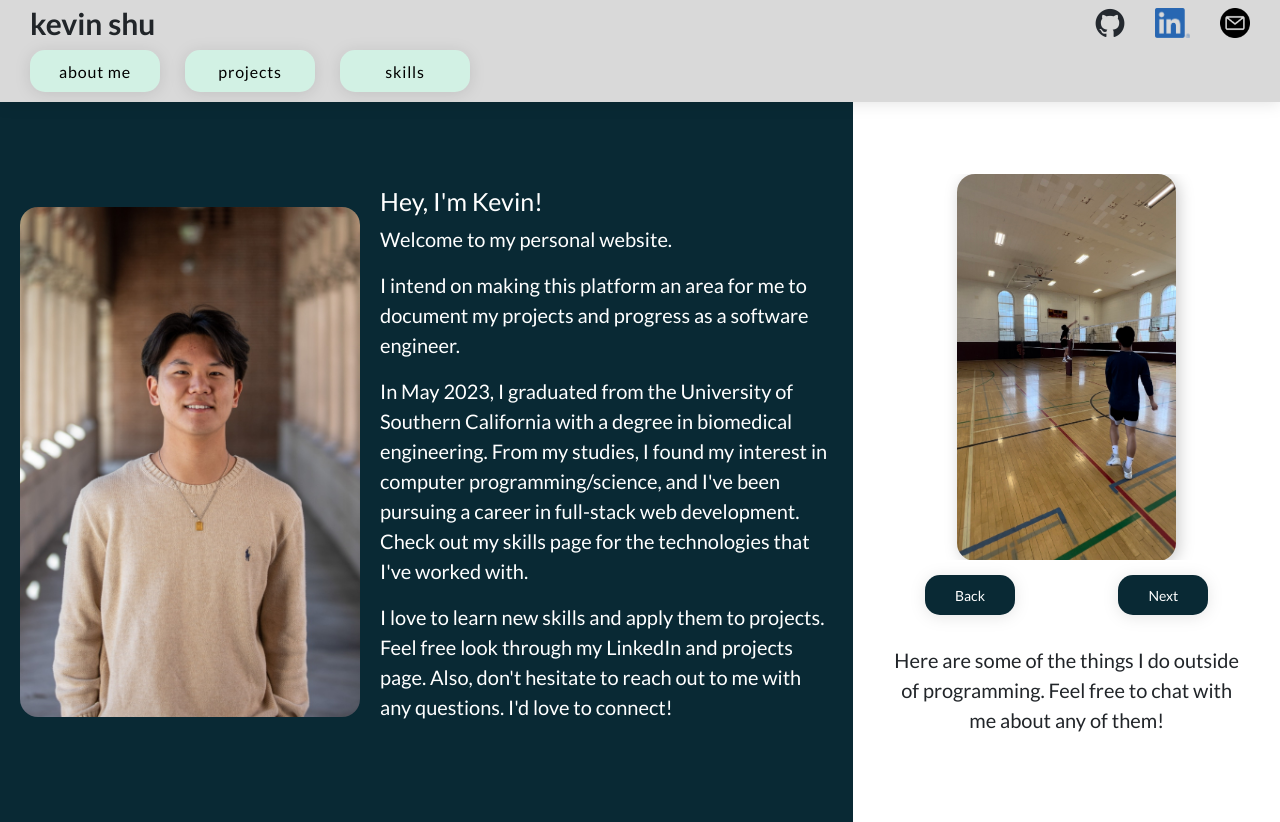
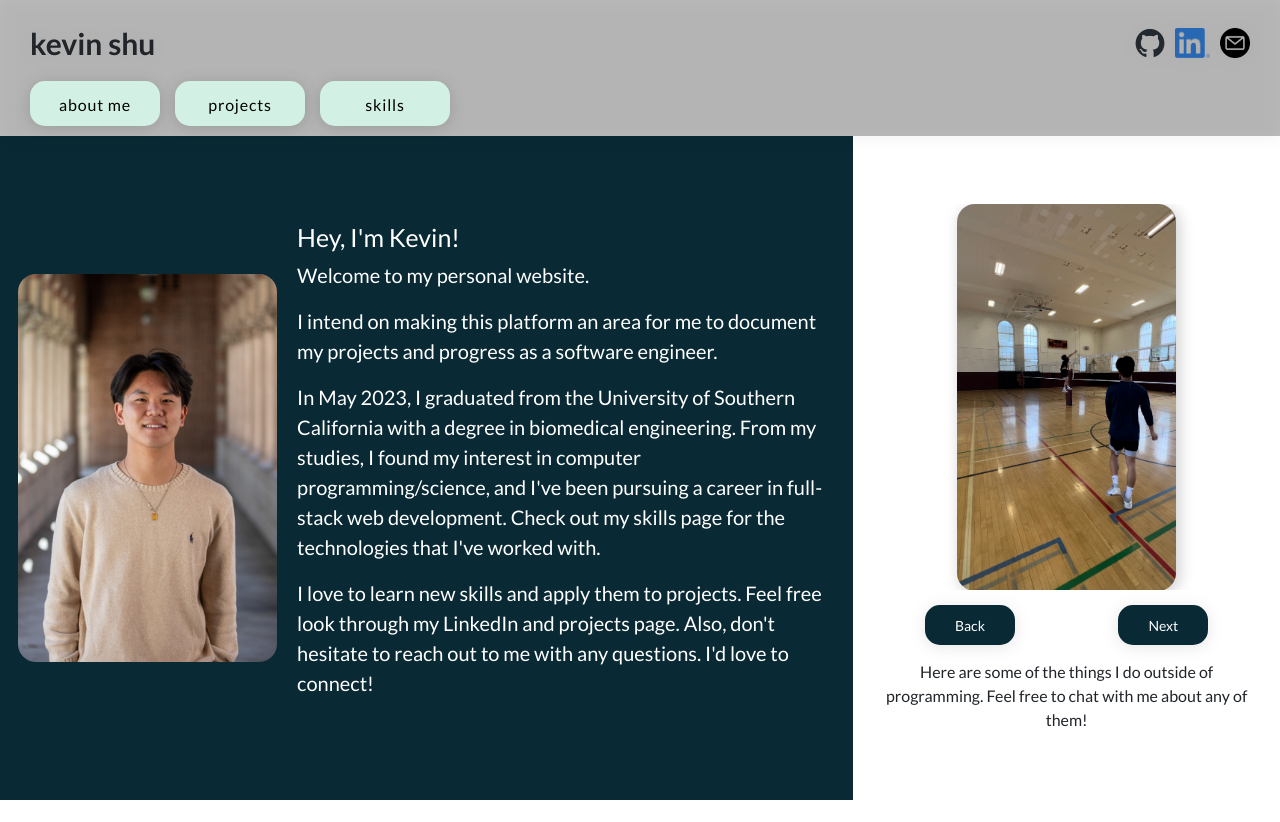
Before and after one commit to kyshu11027/portfolio, a React (Vite) app: page / in a window 1280 px wide. After the commit the page ends 800 px from the top, so only its background shows below. Built offline with nearby package versions, Linux system fonts and the light colour scheme; the HTML template or start-up script is replaced by a standard one.

Commit message:
improved styling

```diff
--- a/src/App.css
+++ b/src/App.css
@@ -0,0 +1,10 @@
+.app-container {
+  display: flex;
+  flex-direction: column;
+  height: 100vh;
+}
+
+.page-body {
+  flex: 1;
+  overflow-y: auto;
+}
--- a/src/App.jsx
+++ b/src/App.jsx
@@ -1,4 +1,3 @@
-import { useState } from "react";
 import AboutMe from "./components/AboutMe";
 import Navbar from "./components/Navbar";
 import "./App.css";
@@ -8,14 +7,17 @@ import Skills from "./components/Skills";
 
 function App() {
   return (
-    <>
+    <div className="app-container container-fluid">
       <Navbar />
-      <Routes>
-        <Route exact path="/" element={<AboutMe />} />
-        <Route exact path="/projects" element={<Projects />} />
-        <Route exact path="/skills" element={<Skills />} />
-      </Routes>
-    </>
+
+      <div className="page-body">
+        <Routes>
+          <Route exact path="/" element={<AboutMe />} />
+          <Route exact path="/projects" element={<Projects />} />
+          <Route exact path="/skills" element={<Skills />} />
+        </Routes>
+      </div>
+    </div>
   );
 }
 
--- a/src/components/AboutMe.jsx
+++ b/src/components/AboutMe.jsx
@@ -11,40 +11,39 @@ import "pure-react-carousel/dist/react-carousel.es.css";
 
 const AboutMe = () => {
   return (
-        <div className="container-fluid">
-            <div className="about-me-container row">
+    <div className="about-me-container container-fluid row ">
       <div className="about-me col-12 col-md-8">
+        <div className="about-me-row row">
+          <div className="col-8 col-md-4 headshot-container">
             <img src="/assets/headshot.jpg" className="headshot" />
-                    <div className="about-me-text">
+          </div>
+          <div className="about-me-text col-12 col-md-8">
             <h2>Hey, I'm Kevin!</h2>
             <p>Welcome to my personal website. </p>
             <p>
-                            I intend on making this platform an area for me to
-                            document my projects and progress as a software
-                            engineer.
+              I intend on making this platform an area for me to document my
+              projects and progress as a software engineer.
             </p>
             <p>
-                            In May 2023, I graduated from the University of
-                            Southern California with a degree in biomedical
-                            engineering. From my studies, I found my interest in
-                            computer programming/science, and I've been pursuing
-                            a career in full-stack web development. Check out my
-                            skills page for the technologies that I've worked
-                            with.
+              In May 2023, I graduated from the University of Southern
+              California with a degree in biomedical engineering. From my
+              studies, I found my interest in computer programming/science, and
+              I've been pursuing a career in full-stack web development. Check
+              out my skills page for the technologies that I've worked with.
             </p>
             <p>
-                            I love to learn new skills and apply them to
-                            projects. Feel free look through my LinkedIn and
-                            projects page. Also, don't hesitate to reach out to
-                            me with any questions. I'd love to connect!
+              I love to learn new skills and apply them to projects. Feel free
+              look through my LinkedIn and projects page. Also, don't hesitate
+              to reach out to me with any questions. I'd love to connect!
             </p>
+          </div>
         </div>
       </div>
 
       <div className="hobbies col-12 col-md-4">
         <CarouselProvider
-                        naturalSlideWidth={1000}
-                        naturalSlideHeight={1000}
+          naturalSlideWidth={500}
+          naturalSlideHeight={500}
           totalSlides={3}
           visibleSlides={1}
           currentSlide={0}
@@ -52,39 +51,24 @@ const AboutMe = () => {
         >
           <Slider>
             <Slide index={0}>
-                                <img
-                                    src="/assets/hitting.jpeg"
-                                    className="carousel-image"
-                                />
+              <img src="/assets/hitting.jpeg" className="carousel-image" />
             </Slide>
             <Slide index={1}>
-                                <img
-                                    src="/assets/capybara.jpeg"
-                                    className="carousel-image"
-                                />
+              <img src="/assets/capybara.jpeg" className="carousel-image" />
             </Slide>
             <Slide index={2}>
-                                <img
-                                    src="/assets/lolla.jpg"
-                                    className="carousel-image"
-                                />
+              <img src="/assets/lolla.jpg" className="carousel-image" />
             </Slide>
           </Slider>
           <div className="button-container">
-                            <ButtonBack className="carousel-button back">
-                                Back
-                            </ButtonBack>
-                            <ButtonNext className="carousel-button next">
-                                Next
-                            </ButtonNext>
+            <ButtonBack className="carousel-button back">Back</ButtonBack>
+            <ButtonNext className="carousel-button next">Next</ButtonNext>
           </div>
           <div className="hobbies-caption">
-                            Here are some of the things I do outside of
-                            programming. Feel free to chat with me about any of
-                            them!
+            Here are some of the things I do outside of programming. Feel free
+            to chat with me about any of them!
           </div>
         </CarouselProvider>
-                </div>
       </div>
     </div>
   );
--- a/src/components/Navbar.jsx
+++ b/src/components/Navbar.jsx
@@ -1,4 +1,3 @@
-import React from "react";
 import githubLogo from "/assets/github-mark.png";
 import linkedinLogo from "/assets/LI-In-Bug.png";
 import emailLogo from "/assets/email.png";
@@ -11,6 +10,7 @@ const Navbar = () => {
       <div className="nav-top-row">
         <h1 className="nav-name">kevin shu</h1>
 
+        <div className="nav-profiles">
           <a href="https://github.com/kyshu11027" target="_blank">
             <img src={githubLogo} className="logo" alt="GitHub logo" />
           </a>
@@ -21,8 +21,8 @@ const Navbar = () => {
             <img src={emailLogo} className="logo" alt="Email logo" />
           </a>
         </div>
+      </div>
 
-      <div className="container-fluid">
       <div className="row justify-content-left nav-bottom-row">
         <Link className="nav-link col-3 col-md-2" to="/">
           about me
@@ -37,7 +37,6 @@ const Navbar = () => {
         </Link>
       </div>
     </div>
-    </div>
   );
 };
 
--- a/src/components/Project.jsx
+++ b/src/components/Project.jsx
@@ -1,8 +1,6 @@
-import React from "react";
 import "../css/project.css";
 
 const Project = ({ name, description, link, img, tech }) => {
-
   return (
     <div className="project-card col-md-6 col-12">
       <div className="text-box container-fluid">
--- a/src/css/about-me.css
+++ b/src/css/about-me.css
@@ -6,7 +6,7 @@
   display: flex;
   font-family: Lato, sans-serif;
   margin: 0px;
-  height: 90vh;
+  height: 100%;
 }
 
 .about-me {
@@ -19,32 +19,34 @@
 }
 
 .headshot {
-  max-width: 50%;
-  max-height: 75%;
+  max-width: 100%;
+  max-height: calc(75% - 20px);
   border-radius: 18px;
   object-fit: cover;
 }
 
+.about-me-row {
+  justify-content: center;
+  align-items: center;
+}
+
+.headshot-container {
+  display: flex;
+  justify-content: center;
+  align-items: center;
+  padding: 10px;
+  max-width: 100%;
+  max-height: 100%;
+}
+
 .about-me-text {
+  padding: 10px;
   font-size: 20px;
   color: white;
 }
 
 .about-me-text > h2 {
   font-size: 25px;
-}
-
-.carousel__container {
-  max-width: 100%;
-  margin: auto;
-}
-
-.carousel__inner-slide {
-  width: calc(100% - 20px);
-  height: calc(100% - 20px);
-  left: 10px;
-  top: 10px;
-  align-items: center;
 }
 
 .carousel {
@@ -54,14 +56,12 @@
   position: relative;
 }
 
-.carousel-slide {
-  max-height: 100%;
-}
-
 .hobbies {
   padding: 20px;
   align-items: center;
   align-self: center;
+  max-height: 100%;
+  overflow-y: auto;
 }
 
 .carousel-image {
@@ -97,7 +97,7 @@
   filter: brightness(90%);
 }
 
-.hobbies-caption {
+/* .hobbies-caption {
   padding: 15px;
   font-size: 20px;
-}
+} */
--- a/src/css/navbar.css
+++ b/src/css/navbar.css
@@ -1,11 +1,11 @@
 .nav {
-    /* height: 150px; */
-    background-color: #d9d9d9;
+  background-color: rgba(119, 119, 119, 0.5); /* reduced opacity */
   display: flex;
   flex-direction: column;
   filter: drop-shadow(
     0px 2.9825618267059326px 7.456404209136963px rgba(0, 0, 0, 0.1)
   );
+  padding-top: 10px;
 }
 
 .nav-top-row {
@@ -13,16 +13,20 @@
   padding-bottom: 10px;
   display: flex;
   align-items: center;
+  justify-content: space-between;
   gap: 30px;
-    height: 5vh
+}
+
+.nav-profiles {
+  display: flex;
+  gap: 10px;
 }
 .nav-bottom-row {
   display: flex;
-    gap: 25px;
+  gap: 15px;
   padding: 10px 30px;
   padding-right: 0px;
   margin: 0px;
-    min-height: 5vh
 }
 
 .nav-name {
@@ -43,8 +47,8 @@
   font-size: 16px;
   font-family: Lato, sans-serif;
   border-radius: 15px;
+  max-height: 45px;
   max-width: 130px;
-    max-height: 45px;
   filter: drop-shadow(
     0px 2.9825618267059326px 7.456404209136963px rgba(0, 0, 0, 0.1)
   );
@@ -53,6 +57,10 @@
   text-align: center;
   letter-spacing: 0.05rem;
   font-weight: 500;
+  display: flex;
+  flex-direction: row;
+  align-items: center;
+  justify-content: center;
 }
 
 .nav-link:hover {
```
Lines whose indentation alone changed are shown as unchanged.
